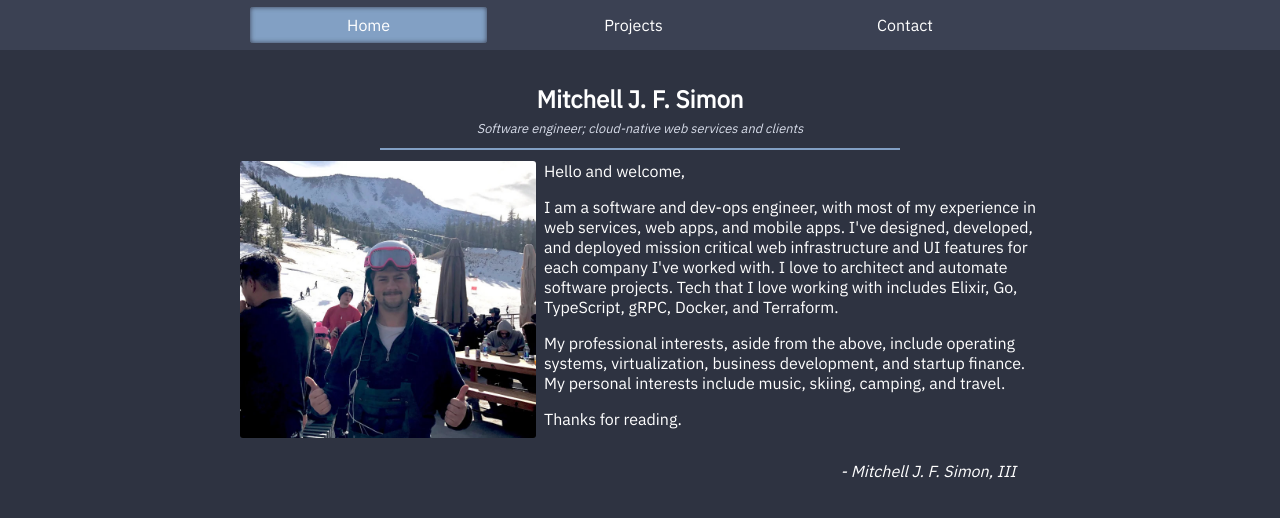
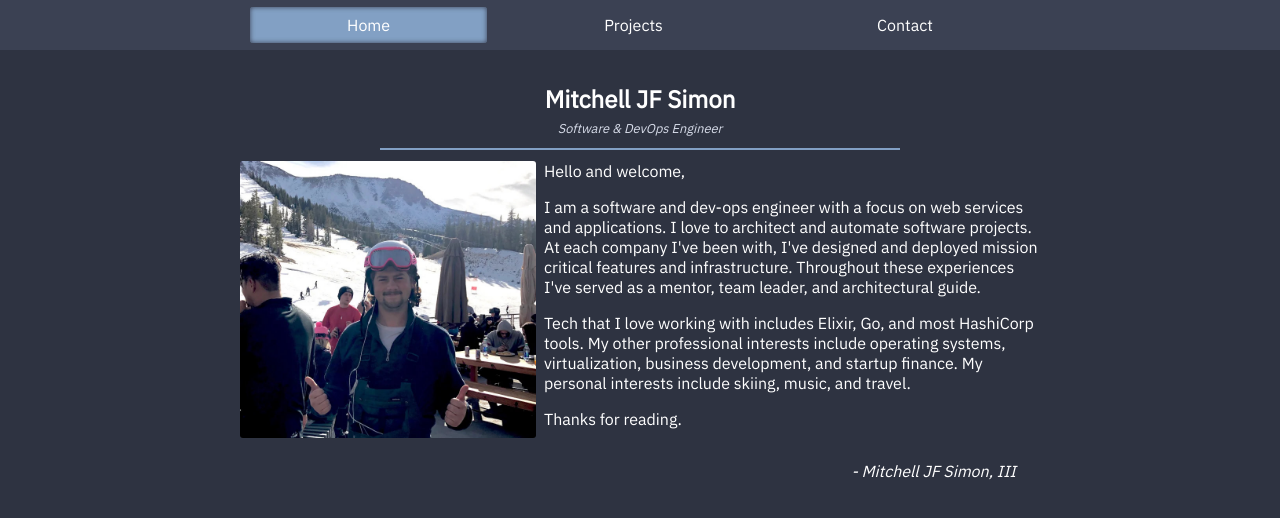
Before and after one commit to mitchell/mjfs.us, a React (Create React App) app: page / in a window 1280 px wide. Shown: the top 518 px of the page. Built offline with nearby package versions, Linux system fonts and the light colour scheme.

Commit message:
Update Home page content
- Update header content
- Slim the main container by 5%
- Slight style changes to my name across the site
- Upgrade react-router
- Run npm audit fix

Just some maintenance and content updates.

```diff
--- a/package.json
+++ b/package.json
@@ -13,7 +13,7 @@
     "@types/react-router-dom": "^4.3.5",
     "react": "^16.13.1",
     "react-dom": "^16.13.1",
-    "react-router-dom": "^4.3.1",
+    "react-router-dom": "^5.2.0",
     "react-scripts": "^3.4.1",
     "typescript": "^3.9.5"
   },
--- a/public/index.html
+++ b/public/index.html
@@ -36,7 +36,7 @@
       href="https://fonts.googleapis.com/css?family=IBM+Plex+Sans"
       rel="stylesheet"
     />
-    <title>Mitchell J. F. Simon</title>
+    <title>Mitchell JF Simon</title>
   </head>
   <body>
     <noscript> You need to enable JavaScript to run this app. </noscript>
--- a/src/Website.css
+++ b/src/Website.css
@@ -10,7 +10,7 @@
   margin-top: 55px;
   min-width: 800px;
   text-align: center;
-  width: 45%;
+  width: 40%;
 }
 
 @media screen and (max-width: 800px) {
--- a/src/components/Header/index.tsx
+++ b/src/components/Header/index.tsx
@@ -8,13 +8,8 @@ export default class Header extends PureComponent {
   public render(): ReactNode {
     return (
       <div className="header-container">
-        <h2>Mitchell J. F. Simon</h2>
-        <SmallText>
-          Software engineer;&nbsp;
-          <span style={{ display: "inline-block" }}>
-            cloud-native web services and clients
-          </span>
-        </SmallText>
+        <h2>Mitchell JF Simon</h2>
+        <SmallText>Software & DevOps Engineer</SmallText>
       </div>
     )
   }
--- a/src/components/Navbar/index.css
+++ b/src/components/Navbar/index.css
@@ -33,7 +33,7 @@
   justify-content: space-around;
   margin: auto;
   min-width: 800px;
-  width: 45.5%;
+  width: 40.5%;
 }
 
 .navbar-menu-button {
--- a/src/screens/Home/index.tsx
+++ b/src/screens/Home/index.tsx
@@ -11,21 +11,21 @@ export default class Home extends PureComponent {
 
         <p>Hello and welcome,</p>
         <p>
-          I am a software and dev-ops engineer, with most of my experience in
-          web services, web apps, and mobile apps. I've designed, developed, and
-          deployed mission critical web infrastructure and UI features for each
-          company I've worked with. I love to architect and automate software
-          projects. Tech that I love working with includes Elixir, Go,
-          TypeScript, gRPC, Docker, and Terraform.
+          I am a software and dev-ops engineer with a focus on web services and
+          applications. I love to architect and automate software projects. At
+          each company I've been with, I've designed and deployed mission
+          critical features and infrastructure. Throughout these experiences
+          I've served as a mentor, team leader, and architectural guide.
         </p>
         <p>
-          My professional interests, aside from the above, include operating
-          systems, virtualization, business development, and startup finance. My
-          personal interests include music, skiing, camping, and travel.
+          Tech that I love working with includes Elixir, Go, and most HashiCorp
+          tools. My other professional interests include operating systems,
+          virtualization, business development, and startup finance. My personal
+          interests include skiing, music, and travel.
         </p>
         <p>Thanks for reading.</p>
 
-        <p className="signature">- Mitchell J. F. Simon, III</p>
+        <p className="signature">- Mitchell JF Simon, III</p>
       </div>
     )
   }
```
Also changed, not shown: 1 other file (tests, documents, lock files or other folders).
